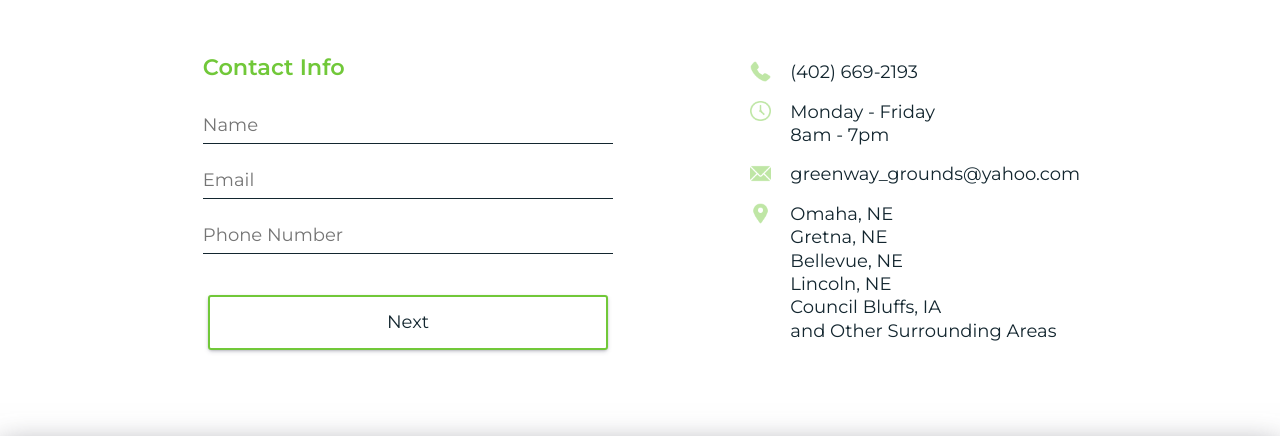
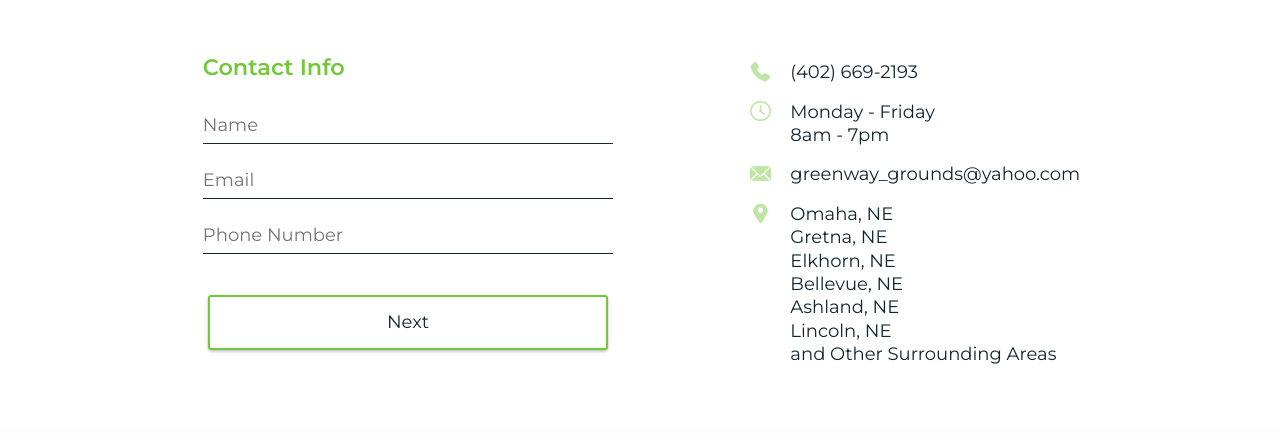
Before and after one commit to cmcgrath454/greenway, a plain HTML site: page contact.html in a window 1280 px wide. Shown: the part 266-702 px from the top of the page. Drawn offline with Linux system fonts and the light colour scheme.

Commit message:
updated location list

```diff
--- a/contact.html
+++ b/contact.html
@@ -222,9 +222,10 @@
         <ul role="list">
           <li>Omaha, NE</li>
           <li>Gretna, NE</li>
+          <li>Elkhorn, NE</li>
           <li>Bellevue, NE</li>
+          <li>Ashland, NE</li>
           <li>Lincoln, NE</li>
-          <li>Council Bluffs, IA</li>
           <li>and Other Surrounding Areas</li>
         </ul>
       </div>
```
